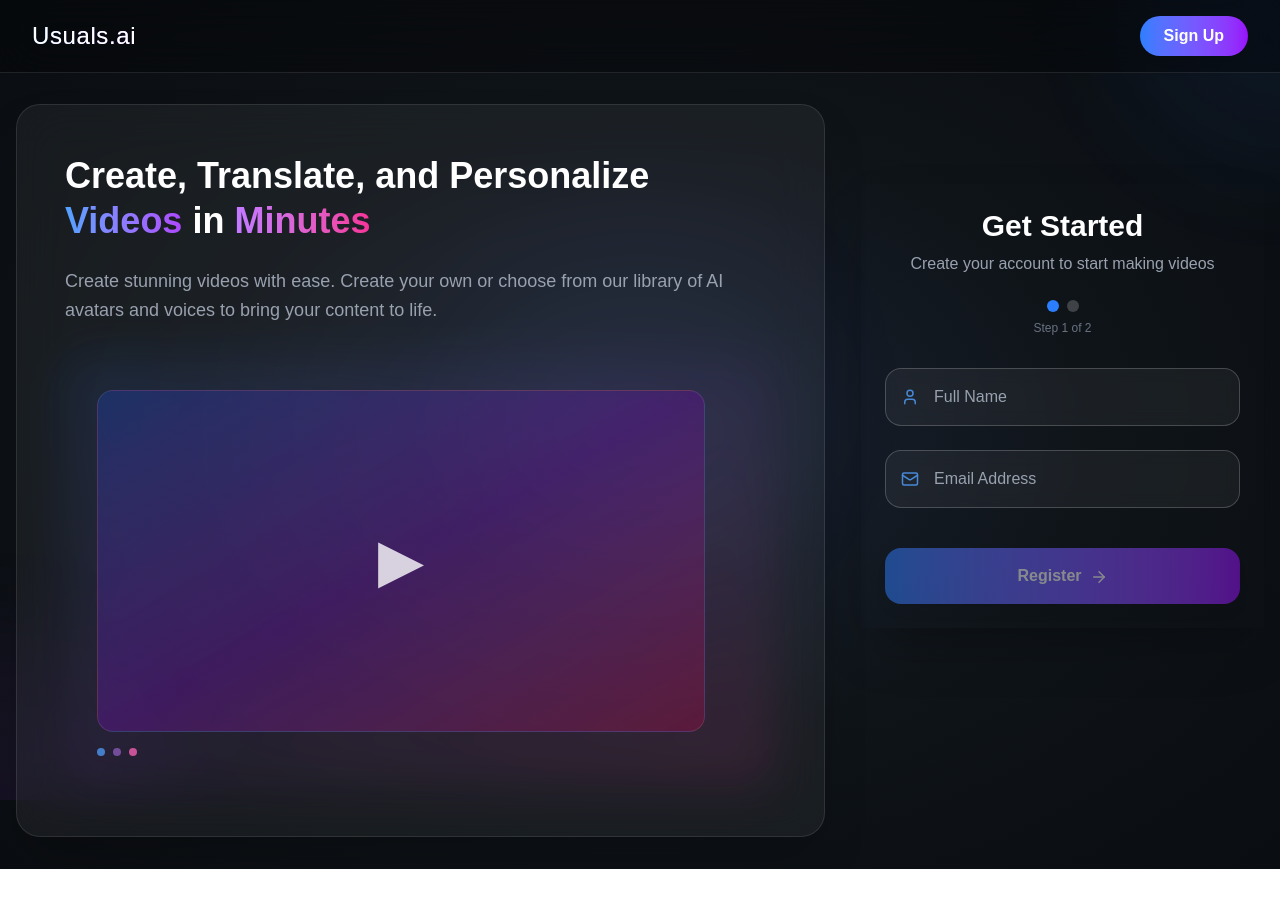
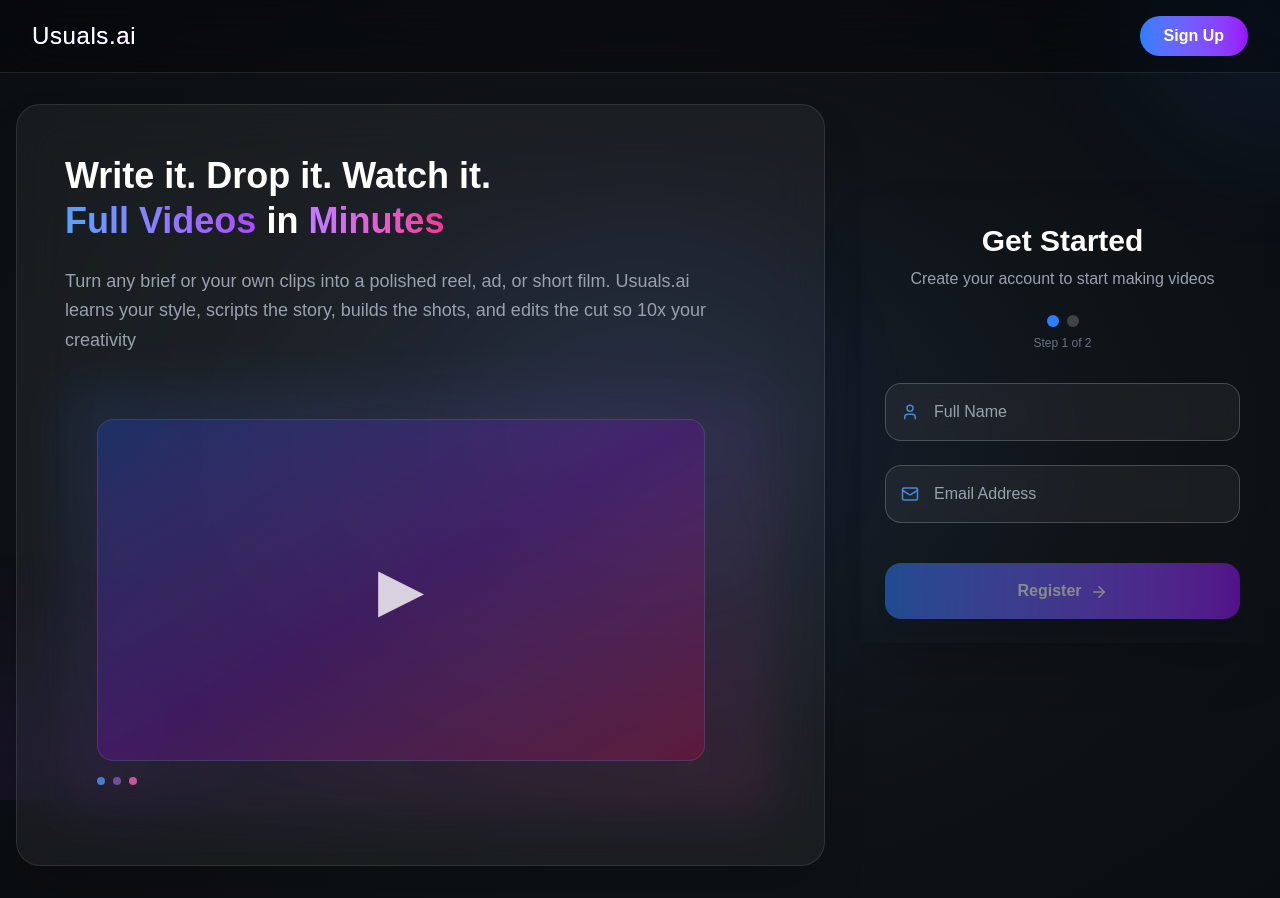
Before and after one commit to Vibe-Editor/home, a Next.js app: page /signup in a window 1280 px wide. Before the commit the page ends 869 px from the top, so only its background shows below. Built offline with nearby package versions, Linux system fonts and the light colour scheme.

Commit message:
change copy

```diff
--- a/src/app/signup/page.tsx
+++ b/src/app/signup/page.tsx
@@ -148,13 +148,15 @@ export default function SignupPage() {
           <div className="bg-white/5 backdrop-blur-xl border border-white/10 rounded-3xl p-4 sm:p-6 lg:p-12 flex flex-col justify-center w-full xl:w-2/3 shadow-2xl mb-6 xl:mb-0">
             <div className="mb-8">
               <h1 className="text-2xl sm:text-3xl lg:text-5xl xl:text-4xl font-bold text-white mb-6 leading-tight">
-                Create, Translate, and Personalize{" "}
-                <span className="bg-gradient-to-r from-blue-400 to-purple-500 bg-clip-text text-transparent">Videos</span>{" "}
+              Write it. Drop it. Watch it.{" "}
+              <br />
+                <span className="bg-gradient-to-r from-blue-400 to-purple-500 bg-clip-text text-transparent">Full Videos</span>{" "}
                 in{" "}
-                <span className="bg-gradient-to-r from-purple-400 to-pink-500 bg-clip-text text-transparent">Minutes</span>
+                <span className="bg-gradient-to-r from-purple-400 to-pink-500 bg-clip-text text-transparent">Minutes</span>{" "}
               </h1>
               <p className="text-gray-400 text-base sm:text-lg max-w-2xl leading-relaxed">
-                Create stunning videos with ease. Create your own or choose from our library of AI avatars and voices to bring your content to life.
+              Turn any brief or your own clips into a polished reel, ad, or short film.
+              Usuals.ai learns your style, scripts the story, builds the shots, and edits the cut so 10x your creativity
               </p>
             </div>
             <div className="relative flex ">
```
Also changed, not shown: 2 other files (tests, documents, lock files or other folders).
